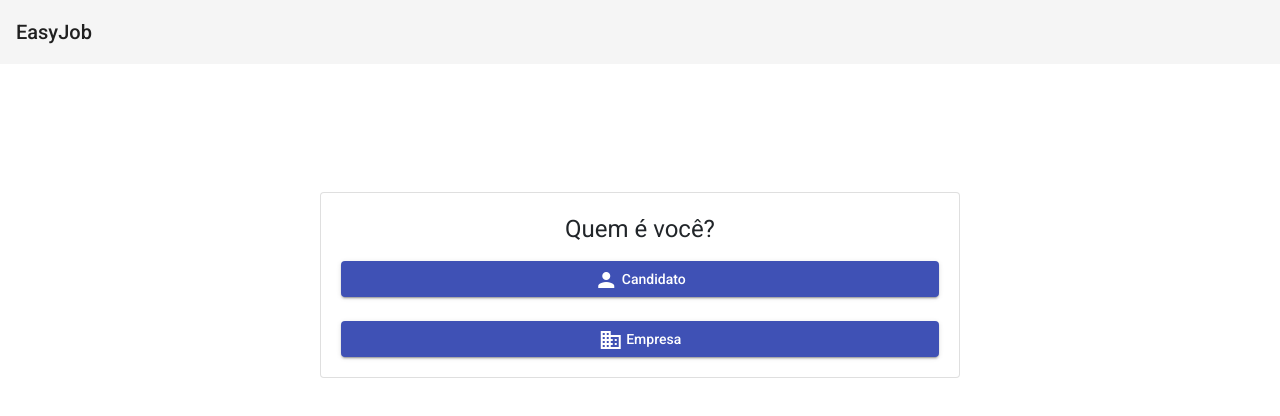
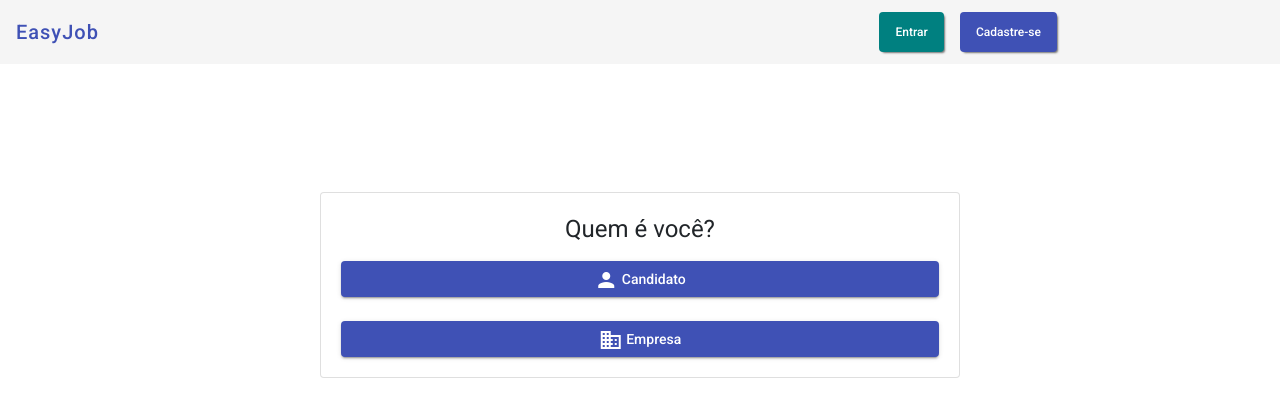
Before and after one commit to alexandrevoliveira/EasyJob-angular, an Angular app in the folder frontend/: page / in a window 1280 px wide. Shown: the top 416 px of the page. Built offline with nearby package versions, Linux system fonts and the light colour scheme.

Commit message:
header component adicionado

```diff
--- a/frontend/src/app/app.component.html
+++ b/frontend/src/app/app.component.html
@@ -1,6 +1,4 @@
-<mat-toolbar>
-    <span routerLink="/">EasyJob</span>
-</mat-toolbar>
+<app-header></app-header>
 <main>
     <router-outlet></router-outlet>
 </main>
--- a/frontend/src/app/app.module.ts
+++ b/frontend/src/app/app.module.ts
@@ -14,6 +14,7 @@ import { HomepageComponent } from './homepage/homepage.component';
 import { CandidateComponent } from './homepage/candidate/candidate.component';
 import { CompanyComponent } from './homepage/company/company.component';
 import { NgbModule } from '@ng-bootstrap/ng-bootstrap';
+import { HeaderComponent } from './homepage/header/header.component';
 
 @NgModule({
   declarations: [
@@ -21,6 +22,7 @@ import { NgbModule } from '@ng-bootstrap/ng-bootstrap';
     HomepageComponent,
     CandidateComponent,
     CompanyComponent,
+    HeaderComponent,
   ],
   imports: [
     BrowserModule,
--- a/frontend/src/app/homepage/company/company.component.html
+++ b/frontend/src/app/homepage/company/company.component.html
@@ -26,10 +26,12 @@
         </table>
 
         <div class="d-flex justify-content-between p-2">
-            <ngb-pagination [collectionSize]="collectionSize" [(page)]="page" [pageSize]="pageSize" (pageChange)="refreshOpportunities()">
+            <ngb-pagination [collectionSize]="collectionSize" [(page)]="page" [pageSize]="pageSize"
+                (pageChange)="refreshOpportunities()">
             </ngb-pagination>
 
-            <select class="custom-select" style="width: auto" [(ngModel)]="pageSize" (ngModelChange)="refreshOpportunities()">
+            <select class="custom-select" style="width: auto" [(ngModel)]="pageSize"
+                (ngModelChange)="refreshOpportunities()">
                 <option [ngValue]="2">2 items por página</option>
                 <option [ngValue]="4">4 items por página</option>
                 <option [ngValue]="6">6 items por página</option>
--- /dev/null
+++ b/frontend/src/app/homepage/header/header.component.css
@@ -0,0 +1,40 @@
+header{
+    display: flex;
+}
+
+.homepage-header-title {
+    color: #3F51B5;
+    letter-spacing: 1px;
+    cursor: pointer;
+}
+
+.login {
+    display: grid;
+    margin: 0 auto;
+    grid-template-columns: 1fr 1fr;
+
+    font-size: 12px;
+    color: white;
+}
+
+.login .sign-in {
+    padding: 4px 16px;
+    margin: 0 auto;
+    box-shadow: 2px 2px 2px -1px rgba(60, 60, 60, .7);
+    border-radius: 4px;
+
+    background-color: teal;
+
+    cursor: pointer;
+}
+
+.login .sign-up {
+    padding: 4px 16px;
+    margin: 0 auto;
+    box-shadow: 2px 2px 2px -1px rgba(60, 60, 60, .7);
+    border-radius: 4px;
+
+    background-color: #3F51B5;
+
+    cursor: pointer;
+}
--- /dev/null
+++ b/frontend/src/app/homepage/header/header.component.html
@@ -0,0 +1,13 @@
+<header class="homepage-header">
+    <mat-toolbar>
+        <span class="homepage-header-title" routerLink="/">EasyJob</span>
+    </mat-toolbar>
+
+    <mat-toolbar class="toolbar">
+        <div class="login">
+            <div class="sign-in">Entrar</div>
+            <div class="sign-up">Cadastre-se</div>
+        </div>
+    </mat-toolbar>
+
+</header>
--- /dev/null
+++ b/frontend/src/app/homepage/header/header.component.ts
@@ -0,0 +1,15 @@
+import { Component, OnInit } from '@angular/core';
+
+@Component({
+  selector: 'app-header',
+  templateUrl: './header.component.html',
+  styleUrls: ['./header.component.css']
+})
+export class HeaderComponent implements OnInit {
+
+  constructor() { }
+
+  ngOnInit(): void {
+  }
+
+}
```
Also changed, not shown: frontend/src/app/app-routing.module.ts (+4 -4 lines), 2 other files (tests, documents, lock files or other folders).
